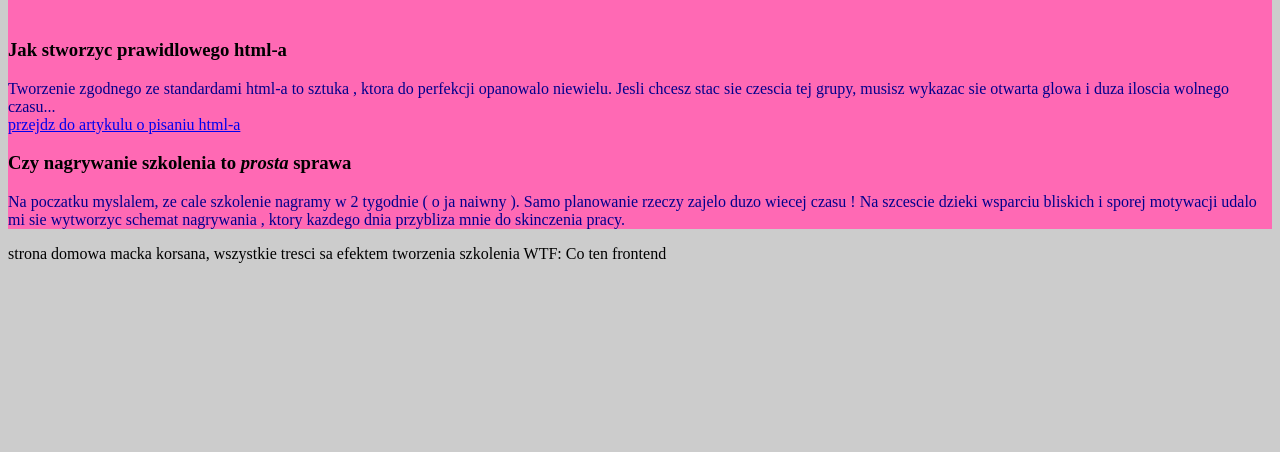
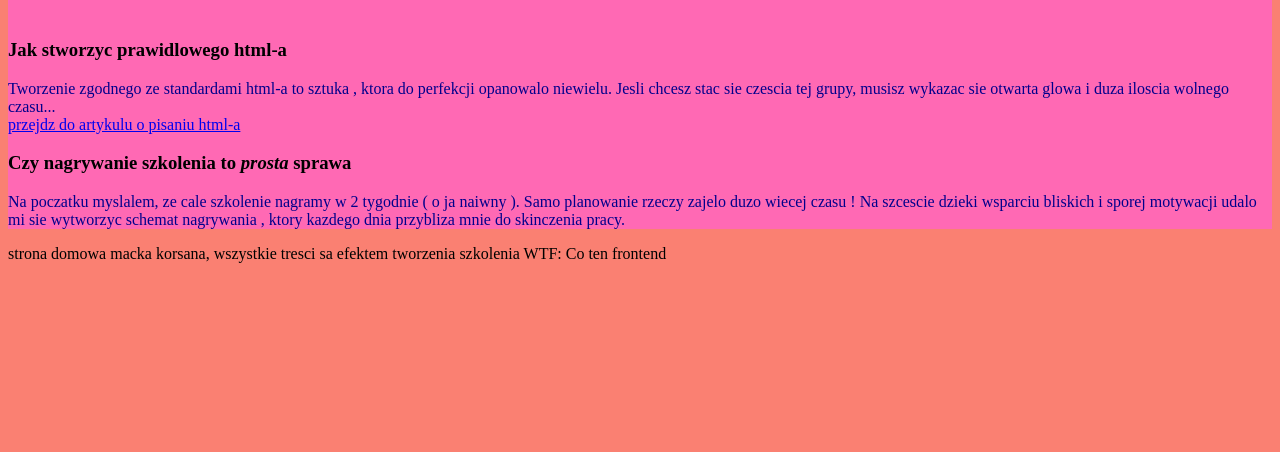
Before and after one commit to stepienandrzej/homepage, a plain HTML site: page index.html in a window 1280 px wide. Shown: the part 348-800 px from the top of the page. Drawn offline with Linux system fonts and the light colour scheme.

Commit message:
feat: new bacground

```diff
--- a/style.css
+++ b/style.css
@@ -1,5 +1,5 @@
 body {
-    background: #cccccc;
+    background: salmon;
 }
 
 .mainHeader {
```
